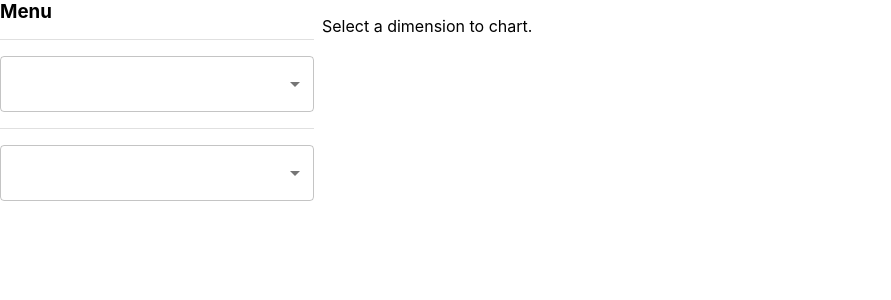
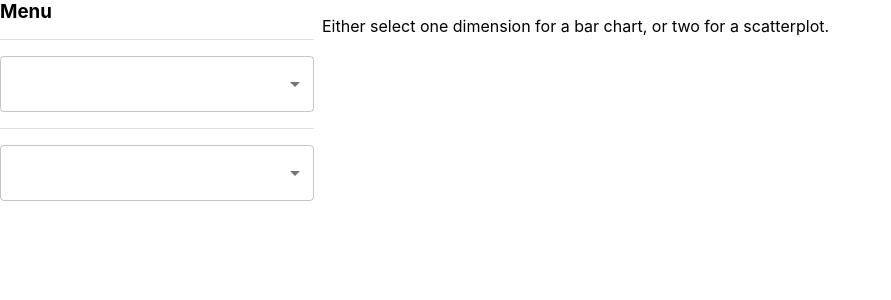
Before and after one commit to countnightlock/cse564-lab1, a React (Create React App) app: page / in a window 1280 px wide. Shown: the top 300 px of the page, without its empty margins (0-891 px from the left). Built offline with nearby package versions, Linux system fonts and the light colour scheme.

Commit message:
Updated error message

```diff
--- a/src/ui/ChartContainer.js
+++ b/src/ui/ChartContainer.js
@@ -9,9 +9,11 @@ class ChartContainer extends Component {
         let chart;
         if (!this.props.dimension && this.props.dimensions.length !== 2) {
             return (
-                <p>
-                    Select a dimension to chart.
-                </p>
+                <div>
+                    <p>
+                        Either select one dimension for a bar chart, or two for a scatterplot.
+                    </p>
+                </div>
             );
         }
 
```
